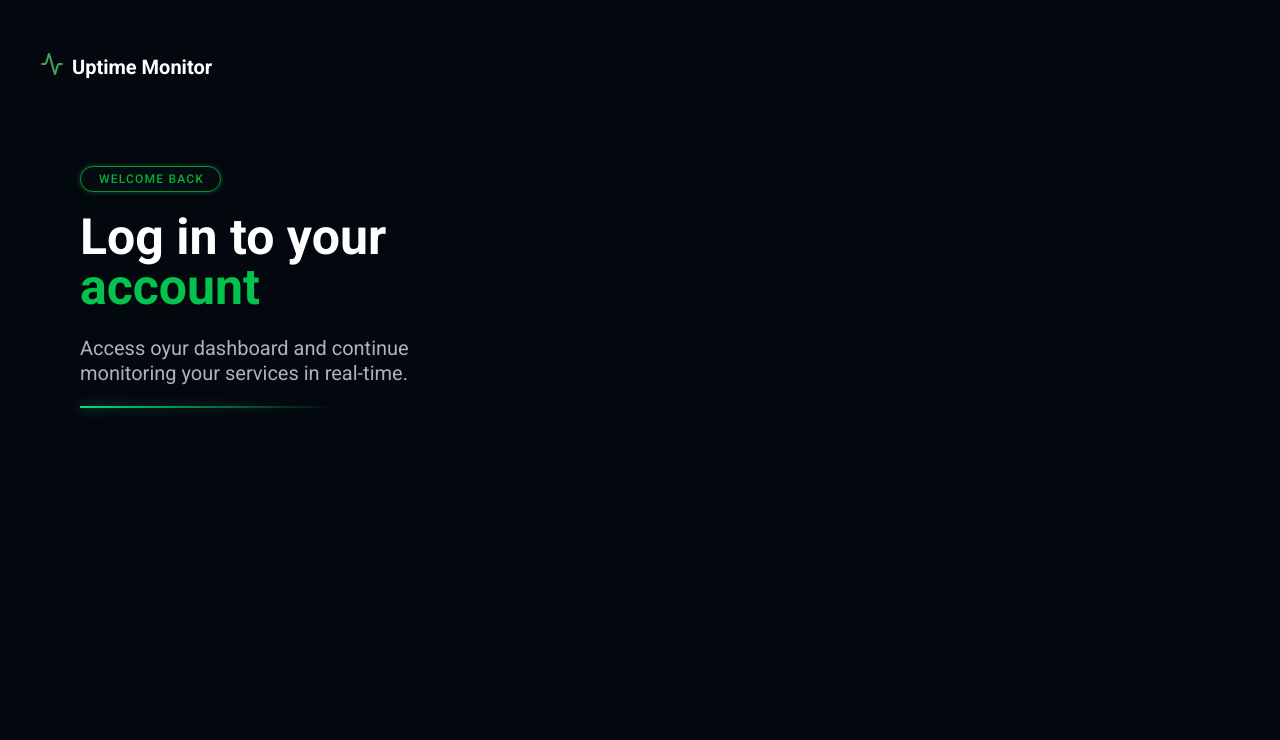
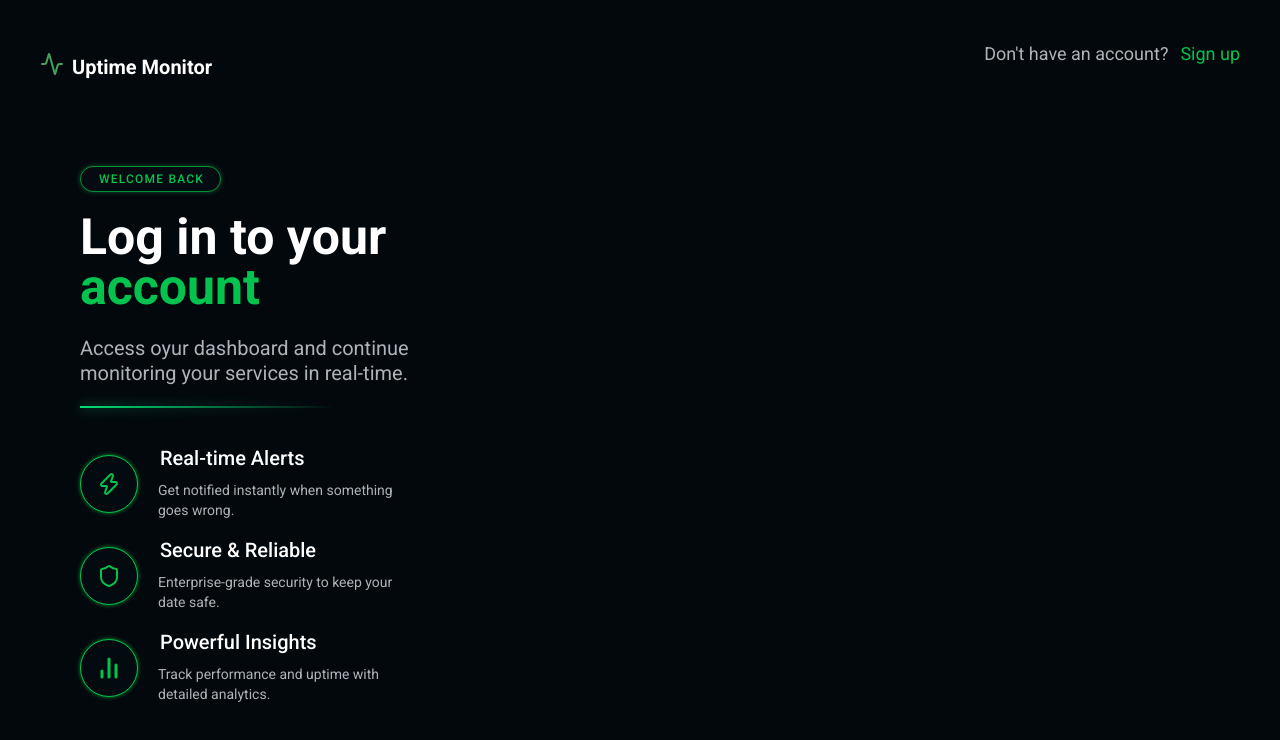
Before and after one commit to Lawford1337/webping, a Next.js app in the folder next/: page /login in a window 1280 px wide. Shown: the top 740 px of the page. Built offline with nearby package versions, Linux system fonts and the light colour scheme.

Commit message:
feat: enhance Login component with authentication icons and improved layout

```diff
--- a/next/app/globals.css
+++ b/next/app/globals.css
@@ -8,6 +8,8 @@
   /* my colors */
   --color-back-active: #0d1e24;
   --color-colborder: #0e1625;
+  --color-def-green: #42a35e;
+  --color-auth-green: #03c34e;
   /* my colors */
   --font-sans-roboto: var(--font-roboto);
   --color-background: var(--background);
--- a/next/components/feature/Login.tsx
+++ b/next/components/feature/Login.tsx
@@ -1,30 +1,61 @@
 'use client'
-import { Activity } from "lucide-react"
+import { Activity, LucideIcon, Zap, Shield, ChartNoAxesColumn } from "lucide-react"
+import Link from "next/link"
+
+interface IconsAuthForm {
+    title: string
+    bottomtitle: string
+    icon: LucideIcon
+    iconwidth: number
+}
+
+const IconAuth: IconsAuthForm[] = [
+    {title: 'Real-time Alerts', bottomtitle: 'Get notified instantly when something goes wrong.', icon: Zap, iconwidth:2,},
+    {title: 'Secure & Reliable', bottomtitle: 'Enterprise-grade security to keep your date safe.', icon: Shield, iconwidth: 2},
+    {title: 'Powerful Insights', bottomtitle: 'Track performance and uptime with detailed analytics.', icon: ChartNoAxesColumn, iconwidth: 3}
+]
 
 export default function Login() {
     return (
-        <div className="flex flex-1 bg-[#03070e] p-10">
+        <div className="flex flex-1 bg-[#03080d] p-10">
             {/* form register */}
-            <div className="flex flex-col">
-                <div className="flex flex-col">
+            <div className="flex-1 flex-col">
+                {/* header */}
+                <div className="flex justify-between">
                     <div className="flex gap-2 pt-3 pb-16 font-bold text-[20px]">
                         <Activity color="#42a35e" />
                         <h1 className="">Uptime Monitor</h1>
                     </div>
+                    <div className="flex gap-3">
+                        <p className="text-lg font-normal">Don't have an account?</p>
+                        <Link href={'/register'} className="font-normal text-lg text-auth-green">Sign up</Link>
+                    </div>
                 </div>
-                {/* left title */}
                 <div className="flex pt-5 pl-10 flex-col">
+                    {/* left title */}
                     <div className="flex justify-start mb-5">
                         <div className="flex justify-center border-1 border-[#039234] shadow-[0_0_5px] bg-[#050b10] shadow-green-900 rounded-xl pt-1 pb-1 pl-2 pr-4 ">
-                            <h2 className="tracking-widest text-[#01b134] text-xs">WELCOME BACK</h2>
+                            <h2 className="tracking-widest text-auth-green text-xs">WELCOME BACK</h2>
                         </div>
                     </div>
                     <div className="flex flex-col leading-none mb-5">
                         <h1 className="text-[50px] font-bold" >Log in to your</h1>
-                        <h1 className="text-[50px] font-bold text-[#03c34e] pb-6" >account</h1>
+                        <h1 className="text-[50px] font-bold text-auth-green pb-6" >account</h1>
                         <p className="font-normal text-[20px] leading-tight">Access oyur dashboard and continue <br /> monitoring your services in real-time.</p>
                     </div>
-                    <div className="h-[2px] w-64 bg-gradient-to-r from-green-400 to-transparent drop-shadow-[0_0_6px_rgba(16,185,129,0.9)]"></div>
+                    <div className="mb-10 h-[2px] w-64 bg-gradient-to-r from-green-400 to-transparent drop-shadow-[0_0_6px_rgba(16,185,129,0.9)]"></div>
+                    {/* info */}
+                    <div className="flex flex-col gap-5">
+                        {IconAuth.map(({title, bottomtitle, icon: Icon, iconwidth}) => (
+                            <div className="flex gap-3 items-center">
+                                <div className="flex justify-center items-center border-1 border-auth-green shadow-[0_0_4px_#039234] rounded-full p-4 bg-[#040b10]"><Icon strokeWidth={iconwidth} color="#03c34e" /></div>
+                                <div className="flex gap-3 flex-col leading-none justify-center">
+                                    <h2>{title}</h2>
+                                    <p className="ml-2 font-normal text-sm w-60">{bottomtitle}</p>
+                                </div>
+                            </div>
+                        ))}
+                    </div>
                 </div>
             </div>
         </div>
```
